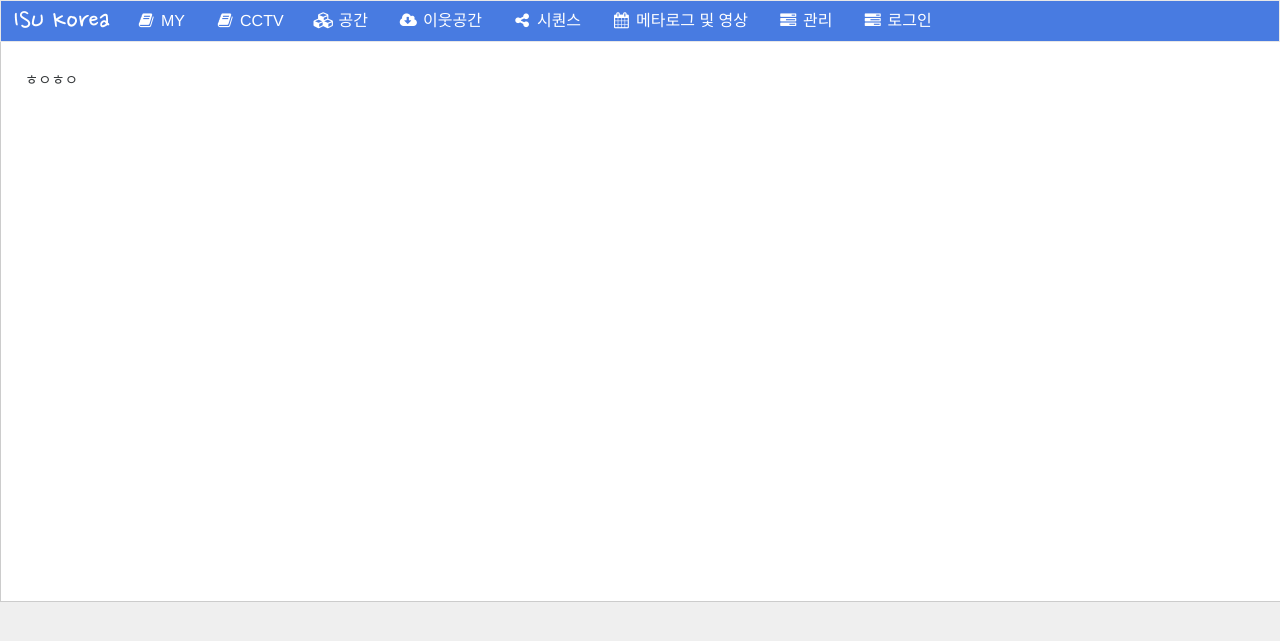
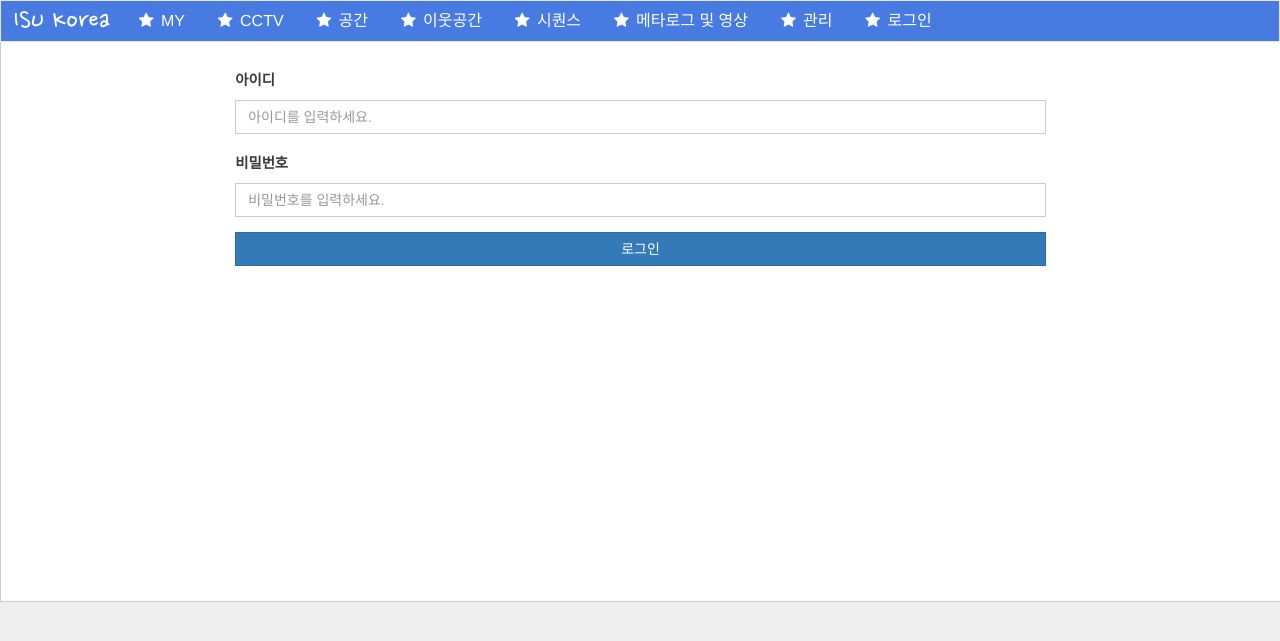
Before and after one commit to waylight3/gk, a Django app: page /login in a window 1280 px wide. Shown: the top 641 px of the page. Run offline with Django 3.2, Linux system fonts and the light colour scheme; some libraries are stand-ins or nearby versions.

Commit message:
add login

```diff
--- a/all/templates/all/base.html
+++ b/all/templates/all/base.html
@@ -34,52 +34,61 @@
 					<ul class="nav navbar-nav">
 						<li class="nav-item">
 							<a href="/my">
-							<i class="fa fa-book fa-fw"></i>
+							<i class="fa fa-star fa-fw"></i>
 							MY
 							</a>
 						</li>
 						<li class="nav-item">
 							<a href="/cctv">
-							<i class="fa fa-book fa-fw"></i>
+							<i class="fa fa-star fa-fw"></i>
 							CCTV
 							</a>
 						</li>
 						<li class="nav-item">
 							<a href="/spot">
-							<i class="fa fa-cubes fa-fw"></i>
+							<i class="fa fa-star fa-fw"></i>
 							공간
 							</a>
 						</li>
 						<li class="nav-item">
 							<a href="/neighbor">
-							<i class="fa fa-cloud-download fa-fw"></i>
+							<i class="fa fa-star fa-fw"></i>
 							이웃공간
 							</a>
 						</li>
 						<li class="nav-item">
 							<a href="/sequence">
-							<i class="fa fa-share-alt fa-fw"></i>
+							<i class="fa fa-star fa-fw"></i>
 							시퀀스
 							</a>
 						</li>
 						<li class="nav-item">
 							<a href="/meta">
-							<i class="fa fa-calendar fa-fw"></i>
+							<i class="fa fa-star fa-fw"></i>
 							메타로그 및 영상
 							</a>
 						</li>
 						<li class="nav-item">
 							<a href="/manage">
-							<i class="fa fa-tasks fa-fw"></i>
+							<i class="fa fa-star fa-fw"></i>
 							관리
 							</a>
 						</li>
+						{% if request.user.is_authenticated %}
+						<li class="nav-item">
+							<a href="/logout">
+							<i class="fa fa-star fa-fw"></i>
+							로그아웃
+							</a>
+						</li>
+						{% else %}
 						<li class="nav-item">
 							<a href="/login">
-							<i class="fa fa-tasks fa-fw"></i>
+							<i class="fa fa-star fa-fw"></i>
 							로그인
 							</a>
 						</li>
+						{% endif %}
 					</ul>
 				</div>
 			</div>
--- /dev/null
+++ b/all/templates/all/login.html
@@ -0,0 +1,24 @@
+{% extends "all/base.html" %}
+
+{% block title %}로그인 :: 고래카레{% endblock title %}
+
+{% block content %}
+<div class="row">
+    <div class="col-md-offset-2 col-md-8">
+        <form role="form" method="post">{% csrf_token %}
+            <div class="form-group">
+                <label for="user_id">아이디</label>
+                <input type="text" class="form-control no-radius" name="user_id" id="user_id" placeholder="아이디를 입력하세요.">
+            </div>
+            <div class="form-group">
+                <label for="user_pw">비밀번호</label>
+                <input type="password" class="form-control no-radius" name="user_pw" id="user_pw" placeholder="비밀번호를 입력하세요.">
+            </div>
+            {% if login_fail %}
+                <p><span class="label label-warning">{{ login_fail_message }}</span></p>
+            {% endif %}
+            <button type="submit" class="btn btn-primary btn-block no-radius">로그인</button>
+        </form>
+    </div>
+</div>
+{% endblock content %}
--- a/all/views.py
+++ b/all/views.py
@@ -19,6 +19,38 @@ def index(request):
 	}
 	return render(request, 'all/index.html', data)
 
+def login(request):
+	login_fail = None
+	login_fail_message = None
+
+	if request.user.is_authenticated():
+		return HttpResponseRedirect('/')
+
+	if request.method == 'POST':
+		username = request.POST['user_id']
+		password = request.POST['user_pw']
+
+		user = authenticate(username=username, password=password)
+
+		if user is not None:
+			auth_login(request, user)
+			return HttpResponseRedirect('/')
+		else:
+			login_fail = True
+			login_fail_message = '아이디나 비밀번호가 올바르지 않습니다.'
+
+	data = {
+		'login_fail':login_fail,
+		'login_fail_message':login_fail_message,
+	}
+
+	return render(request, 'all/login.html', data)
+
+def logout(request):
+	auth_logout(request)
+	return HttpResponseRedirect('/')
+
+
 def spot(request):
 	ret = Spot.objects.all()
 	if request.method == 'POST':
@@ -31,7 +63,7 @@ def spot(request):
 		else:
 			ret = None
 	data = {
-		'spot' : ret,
+		'spot':ret,
 	}
 	return render(request, 'all/spot.html', data)
 
@@ -52,6 +84,6 @@ def cctv(request):
 			else:
 				ret = None
 	data = {
-		'cctv': ret,
+		'cctv':ret,
 	}
 	return render(request, 'all/cctv.html', data)
--- a/gk/urls.py
+++ b/gk/urls.py
@@ -23,5 +23,7 @@ urlpatterns = [
     url(r'^admin/', admin.site.urls),
     url(r'^spot', views.spot),
     url(r'^cctv', views.cctv),
+    url(r'^login', views.login),
+    url(r'^logout', views.logout),
     url(r'^', views.index)     # should be the last one
 ] + static(settings.MEDIA_URL, document_root=settings.MEDIA_ROOT)
```
